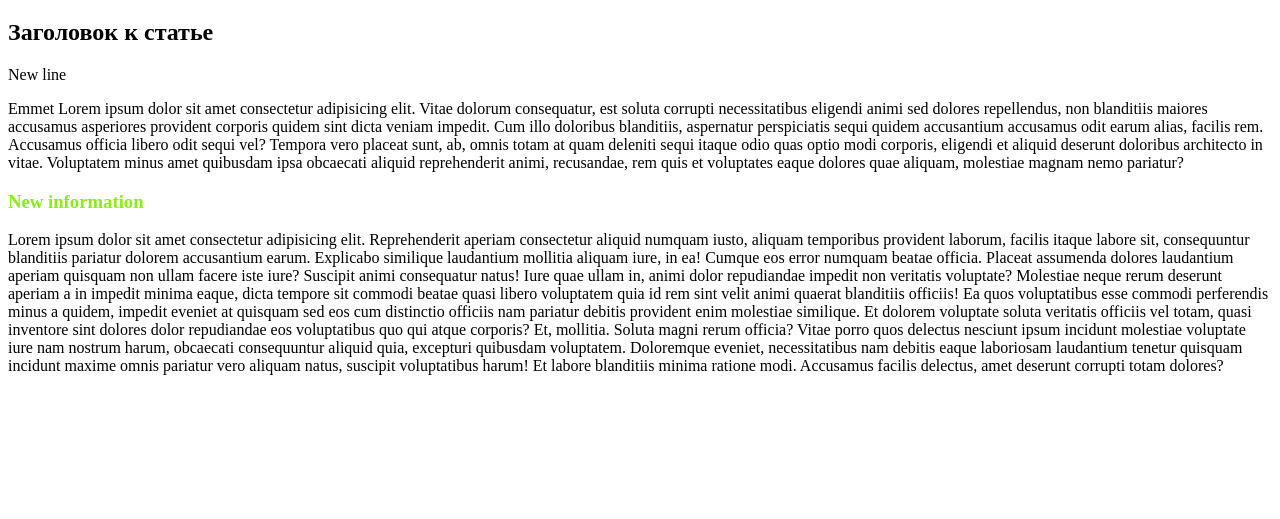
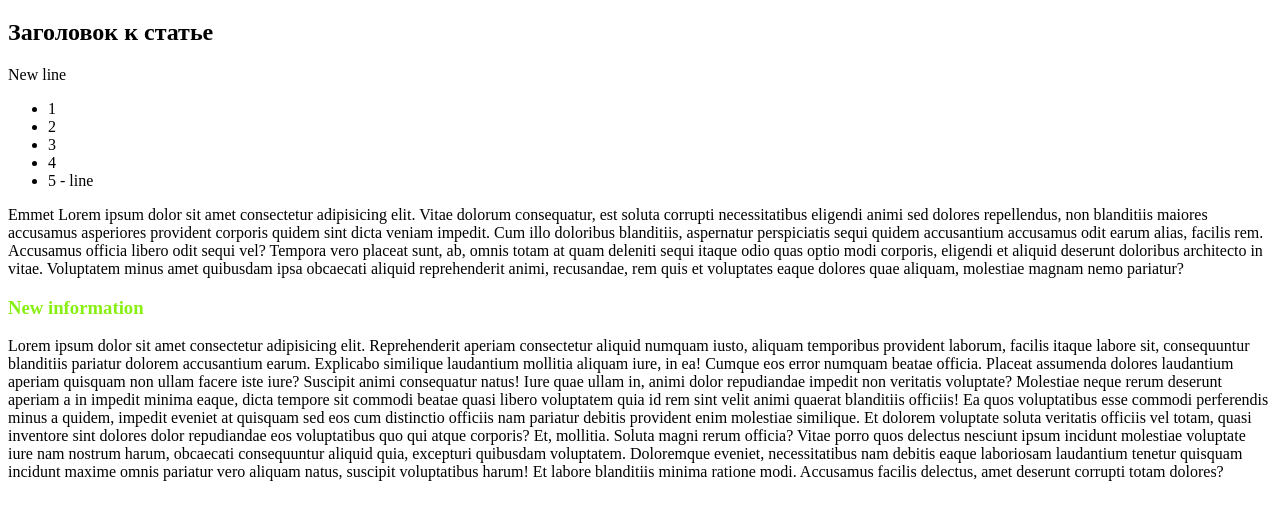
Before and after one commit to HV-Dmitry/VS_Code_test, a plain HTML site: page index.html in a window 1280 px wide. Shown: the part 61-580 px from the top of the page. Drawn offline with Linux system fonts and the light colour scheme.

Commit message:
add list

```diff
--- a/index.html
+++ b/index.html
@@ -11,6 +11,13 @@
 
     <h2>Заголовок к статье</h2>
     <p>New line</p>
+    <ul>
+      <li>1</li>
+      <li>2</li>
+      <li>3</li>
+      <li>4</li>
+      <li>5 - line</li>
+    </ul>
     <p>
       Emmet Lorem ipsum dolor sit amet consectetur adipisicing elit. Vitae
       dolorum consequatur, est soluta corrupti necessitatibus eligendi animi sed
```
